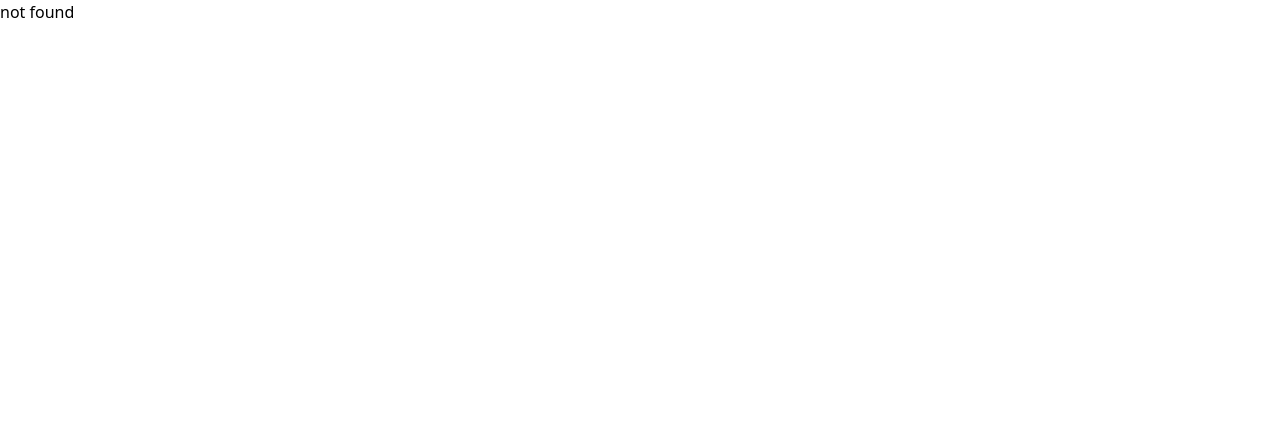
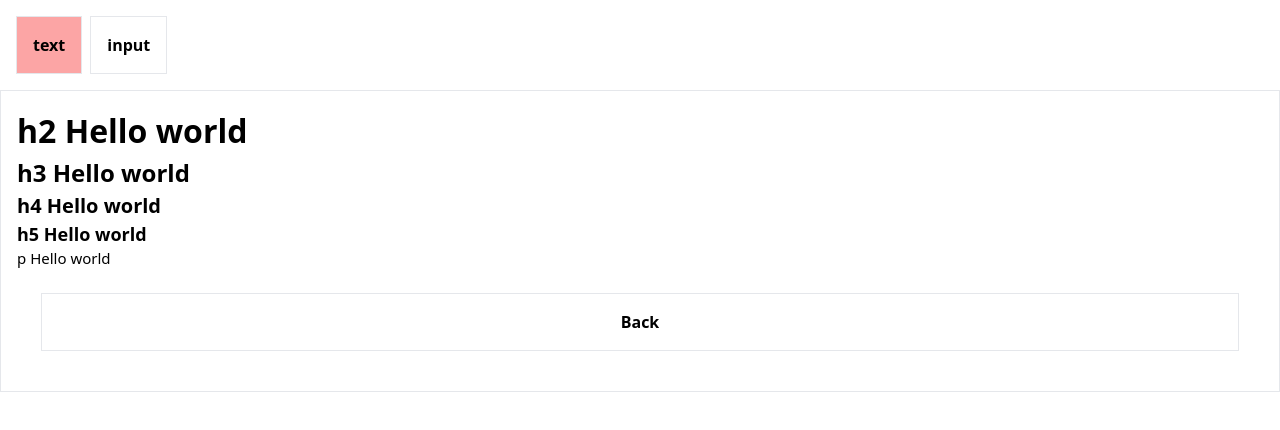
Before and after one commit to pleasemrlostman/project-boilerplate, a React (Vite) app: page /dev/text in a window 1280 px wide. Before the commit this address had no page. Shown: the top 430 px of the page. Built offline with nearby package versions, Linux system fonts and the light colour scheme.

Commit message:
update: 인풋컴포넌트 업데이트

```diff
--- /dev/null
+++ b/src/common/components/input/example.tsx
@@ -0,0 +1,18 @@
+import Input from ".";
+import { FormProvider, useForm } from "react-hook-form";
+
+const Example = () => {
+  const methods = useForm({
+    defaultValues: {
+      input1: "test",
+    },
+  });
+
+  return (
+    <FormProvider {...methods}>
+      <Input registerName="input1" />
+    </FormProvider>
+  );
+};
+
+export default Example;
--- /dev/null
+++ b/src/common/components/input/index.tsx
@@ -0,0 +1,126 @@
+// import React, { useCallback, useState } from "react";
+import React, { useState } from "react";
+import { useFormContext } from "react-hook-form";
+import Text from "@/common/components/text";
+
+type Props = React.ComponentPropsWithoutRef<"input"> & {
+  className?: string;
+  registerName?: string;
+  requiredMessage?: string;
+  wrapDivClassName?: string;
+  regex?: RegExp;
+  regexErrorMessage?: string;
+  errorMessageNone?: boolean;
+  minLength?: number;
+  maxLength?: number;
+  minLengthMsg?: string;
+  maxLengthMsg?: string;
+  validateFn?: (
+    value: string,
+    formValues: Record<string, string>,
+  ) => string | undefined | boolean;
+  onInputCallBack?: (e: React.ChangeEvent<HTMLInputElement>) => void;
+};
+
+/**
+ * Input Text 컴포넌트를 리턴한다
+ * @param {string} className - 추가하고 싶은 css 속성값을 추가
+ * @param {string} registerName - register에 바인딩 해줄 string 값을 input해준다
+ * @param {string} requiredMessage - 해당 required true일 경우 메시지를 작성해준다
+ * @param {string} wrapDivClassName - 해당 input을 감싸고 있는 div에 class를 추가한다
+ * @param {string} regex - 해당 register에 정규식을 추가 할 수 있습니다
+ * @param {string} regexErrorMessage - 정규식이 틀렸을 때 에러메시지를 작성해주세요
+ *
+ */
+const Input = ({
+  registerName,
+  requiredMessage,
+  wrapDivClassName,
+  regex,
+  regexErrorMessage,
+  errorMessageNone = true,
+  minLength,
+  minLengthMsg,
+  onInputCallBack,
+  validateFn,
+  ...props
+}: Props) => {
+  const {
+    register,
+    formState: { errors },
+    // setValue,
+  } = useFormContext();
+
+  const [inputParams, setInputParams] = useState<boolean>(false);
+  inputParams;
+
+  //   const resetRegisterValue = useCallback(
+  //     (registerName: string) => () => {
+  //       setValue(registerName, "");
+  //       setInputParams(false);
+  //     },
+  //     [],
+  //   );
+
+  const className = `border border-line hover:border-black focus:border-black outline-0 placeholder:text-light py-2 px-4 w-full pr-[1.78rem] ${
+    props.className ?? ""
+  } ${
+    registerName && errors[registerName]
+      ? "border-error hover:border-error focus:border-error placeholder:text-error"
+      : ""
+  }`;
+  if (!registerName)
+    return (
+      <div className={wrapDivClassName ?? ""}>
+        <input {...props} className={className} />
+      </div>
+    );
+
+  return (
+    <div className={`flex flex-col gap-1 relative ${wrapDivClassName ?? ""}`}>
+      <input
+        {...register(registerName, {
+          onChange: (e) => {
+            const value = e.target.value as string;
+            if (value) {
+              setInputParams(true);
+            } else {
+              setInputParams(false);
+            }
+          },
+          required: requiredMessage ? requiredMessage : false,
+          pattern: regex
+            ? {
+                value: regex,
+                message: regexErrorMessage ? regexErrorMessage : "",
+              }
+            : undefined,
+          minLength: minLength
+            ? {
+                value: minLength,
+                message: minLengthMsg ? minLengthMsg : "",
+              }
+            : undefined,
+          validate: validateFn && validateFn,
+        })}
+        {...props}
+        className={className}
+        onInput={onInputCallBack && onInputCallBack}
+      />
+      {/* {inputParams && (
+        <ImageSection
+          src="./assets/icon/icon_x.svg"
+          onClick={resetRegisterValue(registerName)}
+          className="w-4 h-4 absolute right-1 top-1/2 -translate-x-1/2 -translate-y-1/2 cursor-pointer"
+        />
+      )} */}
+      {errors[registerName] && !errorMessageNone && (
+        <Text as="span" className={`text-error pl-2`}>
+          {errors[registerName]?.message?.toString()}
+        </Text>
+      )}
+    </div>
+  );
+};
+
+export default Input;
--- /dev/null
+++ b/src/common/components/text/example.tsx
@@ -0,0 +1,24 @@
+import Text from "@/common/components/text";
+import { Link } from "react-router-dom";
+
+const Example = () => {
+  return (
+    <>
+      <Text as="h2">h2 Hello world</Text>
+      <Text as="h3">h3 Hello world</Text>
+      <Text as="h4">h4 Hello world</Text>
+      <Text as="h5">h5 Hello world</Text>
+      <Text as="p">p Hello world</Text>
+      <div className="p-6">
+        <Link
+          to="/dev"
+          className="border p-4 flex items-center justify-center font-bold"
+        >
+          Back
+        </Link>
+      </div>
+    </>
+  );
+};
+
+export default Example;
--- a/src/common/components/text/index.tsx
+++ b/src/common/components/text/index.tsx
@@ -0,0 +1,52 @@
+type Props<T extends React.ElementType> = {
+  as?: T;
+  children: React.ReactNode;
+} & Omit<React.ComponentPropsWithoutRef<T>, "as" | "children">;
+
+/**
+ * 텍스트 컴포넌트를 리턴한다
+ * @param {string} as - "h2"
+ * @param {string} as - "h3"
+ * @param {string} as - "h4"
+ * @param {string} as - "h5"
+ * @param {string} as - "p"
+ * @param {string} as - "span"
+ * @param {string} className - 추가하고 싶은 css 속성값을 추가
+ */
+const Text = <C extends React.ElementType>({ as, ...props }: Props<C>) => {
+  const Component = as || "p";
+  let className;
+  switch (Component) {
+    case "h2":
+      className = `text-[2rem] font-black text-black ${props.className ?? ""}`;
+      break;
+    case "h3":
+      className = `text-[1.5rem] font-black text-black ${
+        props.className ?? ""
+      }`;
+      break;
+    case "h4":
+      className = `text-[1.25rem] font-black text-black ${
+        props.className ?? ""
+      }`;
+      break;
+    case "h5":
+      className = `text-[1.125rem] font-black text-black ${
+        props.className ?? ""
+      }`;
+      break;
+    case "p":
+      className = `text-[0.9375rem] font-normal leading-[1.3rem] ${
+        props.className ?? ""
+      }`;
+      break;
+    case "span":
+      className = `text-black ${props.className ?? "text-[0.813rem]"}`;
+      break;
+    default:
+      break;
+  }
+  return <Component {...props} className={className} />;
+};
+
+export default Text;
--- /dev/null
+++ b/src/pages/dev/index.tsx
@@ -0,0 +1,42 @@
+import { Link, Outlet, useLocation } from "react-router-dom";
+
+const elementsObject = [
+  {
+    path: "text",
+    title: "text",
+  },
+  {
+    path: "input",
+    title: "input",
+  },
+];
+
+const Dev = () => {
+  const { pathname } = useLocation();
+  const componentPathname = pathname.split("/")[2];
+
+  return (
+    <>
+      <div className="p-4 flex gap-2">
+        {elementsObject.map((value) => {
+          return (
+            <Link
+              key={value.path}
+              to={value.path}
+              className={`border p-4 flex items-center justify-center font-bold ${
+                value.path === componentPathname && "bg-red-300"
+              }`}
+            >
+              {value.title}
+            </Link>
+          );
+        })}
+      </div>
+      <div className="border border-separate p-4">
+        <Outlet />
+      </div>
+    </>
+  );
+};
+
+export default Dev;
```
Also changed, not shown: src/routes/dev.tsx (+9 -1 lines).
